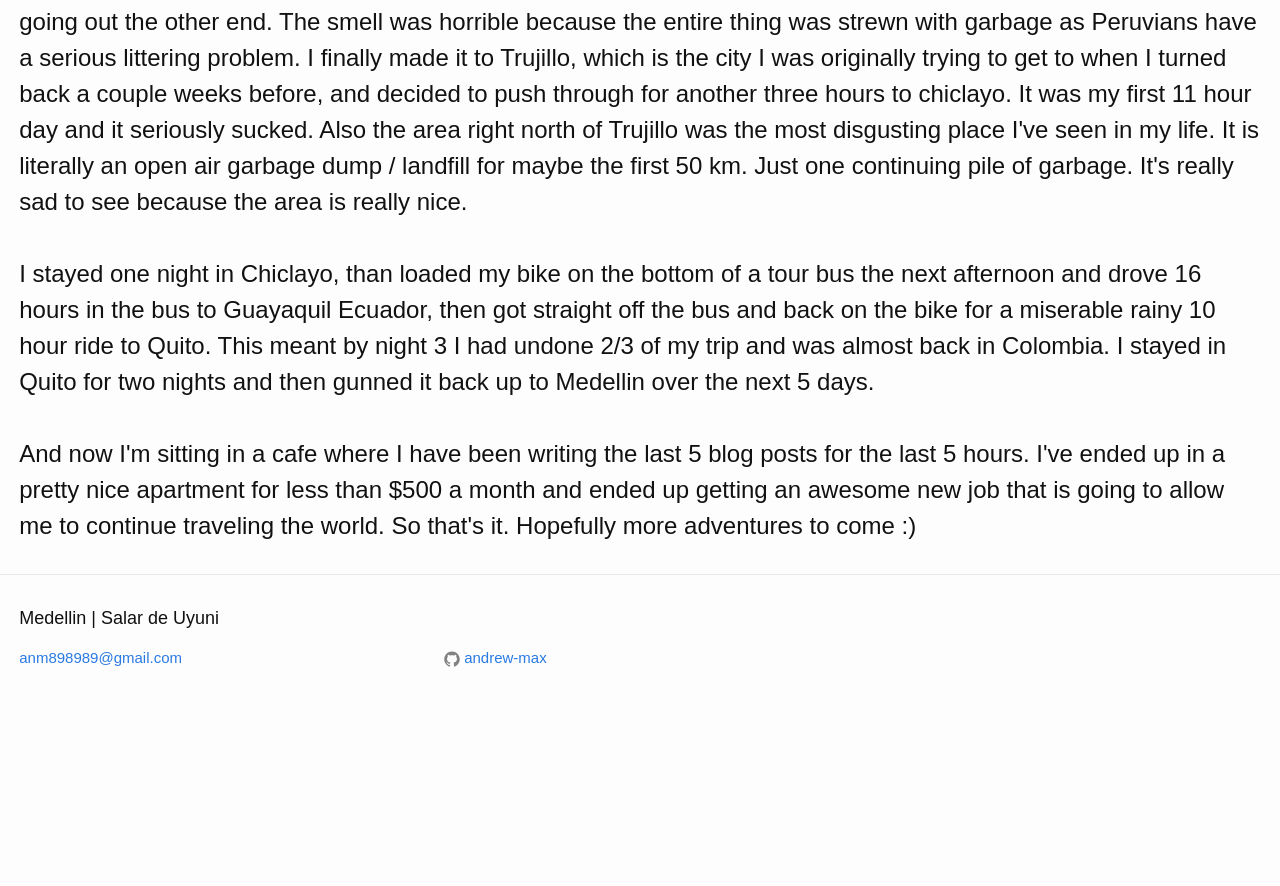
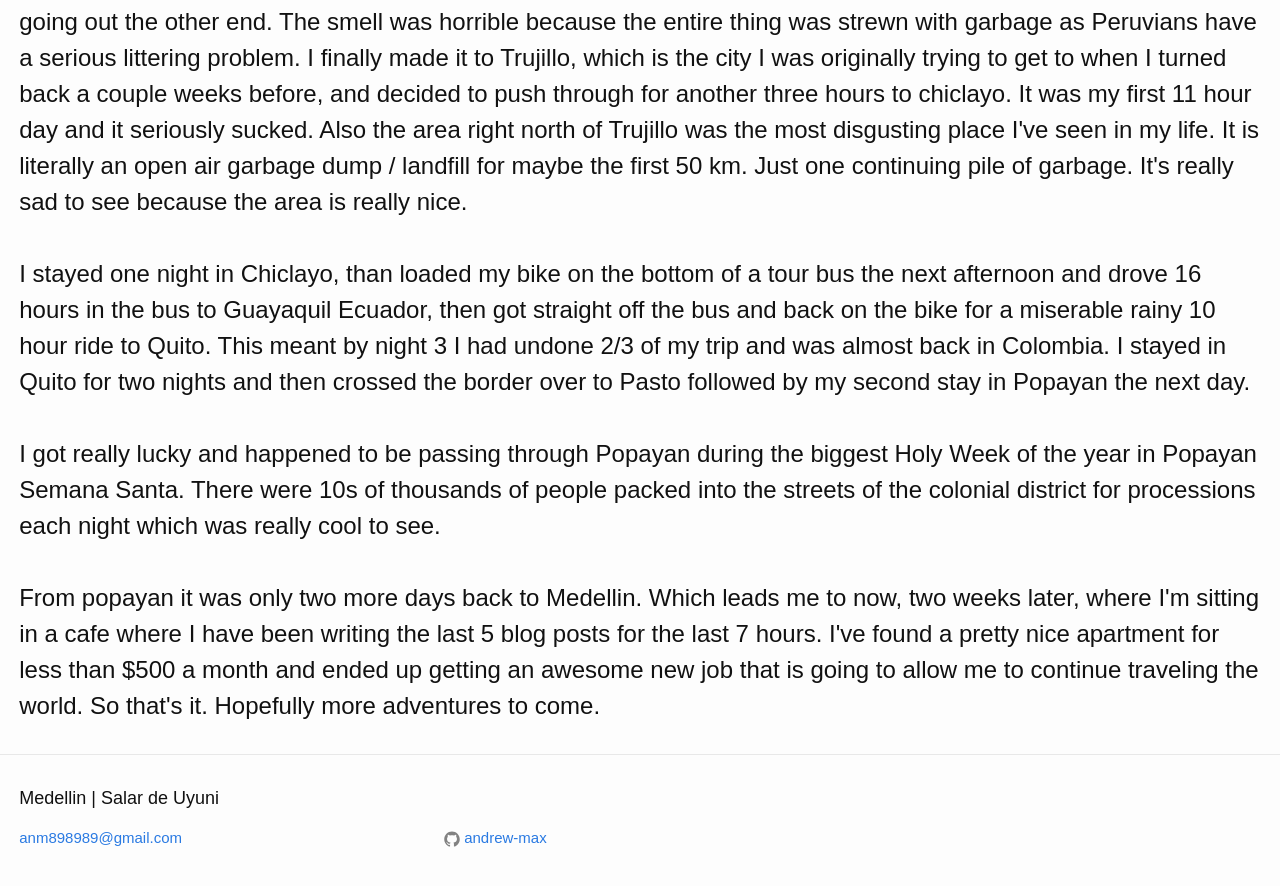
Before and after one commit to Andrew-Max/Andrew-Max.github.io, a Jekyll site: the page built from adventure/_posts/2017-04-21-huaraz-medellin.markdown, in a window 1280 px wide and 900 px high, scrolled down 3441 px. Shown: the top 886 px of the window. Built offline with Jekyll 4.4.1, drawn with Linux system fonts in a browser that asks for light colours; nearby versions of some CDN libraries; before the commit the page ends 4170 px from its top, so only the background shows below that.

Commit message:
minor content updates

```diff
--- a/adventure/_posts/2017-03-24-huamachuco-cabana.markdown
+++ b/adventure/_posts/2017-03-24-huamachuco-cabana.markdown
@@ -145,6 +145,8 @@ images:
   I was pretty much in the middle of nowhere. I could see there was a huge mine way in the distance but there where a couple farm houses spread out around the hill side and as I walked towards one of them I saw a person. From the little bit of Spanish I could understand he told me there was another town about 10km away on a fork in the dirt path to the other side of the stream crossing where I dropped my bike. I told him my bike was broken and that I didn't think I could make it and he kept just telling my to go try. So I went and tried and the bike just got worse and worse (I recrossed the stream and then recrossed it again to get back to the farm) and I barely got the bike back to the farm. I asked him if he could call town and get a truck to come down and he called someone and said someone could come for 250 soles which is about $80 dollars which is an absolutely stupid amount of money out there (a meal might cost a dollar or less in this area, so that is probably the equivalent of about $300 - $400) for a truck to drive 15km so maybe an hour of help. Even though I was in a pretty bad situation I was pretty pissed that they were clearly trying to take advantage of me and I bargained it down to 150 soles.
 <br>
   They said the truck would come in a couple hours and so I just kinda sat around waiting. After that truck never came I pressured them to call again so they called and said the truck was coming. About two hours later and it was pretty clear it wasn't so they called one more time and they said the truck would come the next morning. They made a pot of boiled potatoes for dinner and we sat around a table eating them with our hands.
+
+  I actually called my mom and my friend Cansu at this point to see if they could get a contact number for the local police station through the embassy which I really ended up regretting because I wasn't really in any danger and it just made everyone unecessarily worry
 <br>
   It turned out this was an off season commercial farm so they had a huge canvas tent with maybe 10 empty bunkbeds in it so sleeping there wasn't a problem. I went to bed around 8pm and slept till almost 8am. When I woke up they told me the truck wasn't coming and they were going to another farm to do some other work. They pretty clearly didn't care about my situation unless they could make money off of it so I offered them the original 250 soles if they could take me home and then magically one of them said he had a motorcyle which they had told me multiple times they didn't. So I said ok but that I would only give them 150 soles before we got to town and 100 after and they said they wouldn't do it. These guys were clearly sketchy as hell and I wasn't giving them everything upfront after they had failed to come through on 3 other promises so I got into a shouting match with them in Spanish and they just drove off. I still think this was the best move because all i had left was the money in my pocket and if I had wasted it my situation would have been worse.
 <br>
--- a/adventure/_posts/2017-04-21-huaraz-medellin.markdown
+++ b/adventure/_posts/2017-04-21-huaraz-medellin.markdown
@@ -57,8 +57,11 @@ images:
   I left Huaraz and back tracked through the Canyon Del Pato which was so nice I was so nice I was actually excited to see it twice and then headed west out to the coast. On the way to Chiclayo I finally saw the effects of the flooding, not direct damage, but the biggest traffic jam I've ever seen. I drove through a single collection of literally stand still traffic for over an hour and half (bikes can easily weave through). I think some of these cars must have been stuck there for days and they had absolutely no way to leave. The traffic jam went all the way through a small city and kept going out the other end. The smell was horrible because the entire thing was strewn with garbage as Peruvians have a serious littering problem. I finally made it to Trujillo, which is the city I was originally trying to get to when I turned back a couple weeks before, and decided to push through for another three hours to chiclayo. It was my first 11 hour day and it seriously sucked. Also the area right north of Trujillo was the most disgusting place I've seen in my life. It is literally an open air garbage dump / landfill for maybe the first 50 km. Just one continuing pile of garbage. It's really sad to see because the area is really nice.
 <br>
 <br>
-  I stayed one night in Chiclayo, than loaded my bike on the bottom of a tour bus the next afternoon and drove 16 hours in the bus to Guayaquil Ecuador, then got straight off the bus and back on the bike for a miserable rainy 10 hour ride to Quito. This meant by night 3 I had undone 2/3 of my trip and was almost back in Colombia. I stayed in Quito for two nights and then gunned it back up to Medellin over the next 5 days.
+  I stayed one night in Chiclayo, than loaded my bike on the bottom of a tour bus the next afternoon and drove 16 hours in the bus to Guayaquil Ecuador, then got straight off the bus and back on the bike for a miserable rainy 10 hour ride to Quito. This meant by night 3 I had undone 2/3 of my trip and was almost back in Colombia. I stayed in Quito for two nights and then crossed the border over to Pasto followed by my second stay in Popayan the next day.
 <br>
 <br>
-  And now I'm sitting in a cafe where I have been writing the last 5 blog posts for the last 5 hours. I've ended up in a pretty nice apartment for less than $500 a month and ended up getting an awesome new job that is going to allow me to continue traveling the world. So that's it. Hopefully more adventures to come :)
+  I got really lucky and happened to be passing through Popayan during the biggest Holy Week of the year in Popayan Semana Santa. There were 10s of thousands of people packed into the streets of the colonial district for processions each night which was really cool to see.
+<br>
+<br>
+  From popayan it was only two more days back to Medellin. Which leads me to now, two weeks later, where I'm sitting in a cafe where I have been writing the last 5 blog posts for the last 7 hours. I've found a pretty nice apartment for less than $500 a month and ended up getting an awesome new job that is going to allow me to continue traveling the world. So that's it. Hopefully more adventures to come.
 </div>
```
